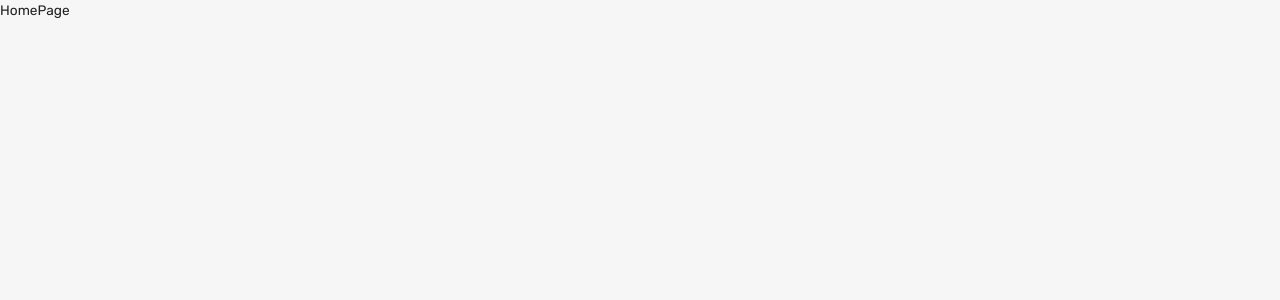
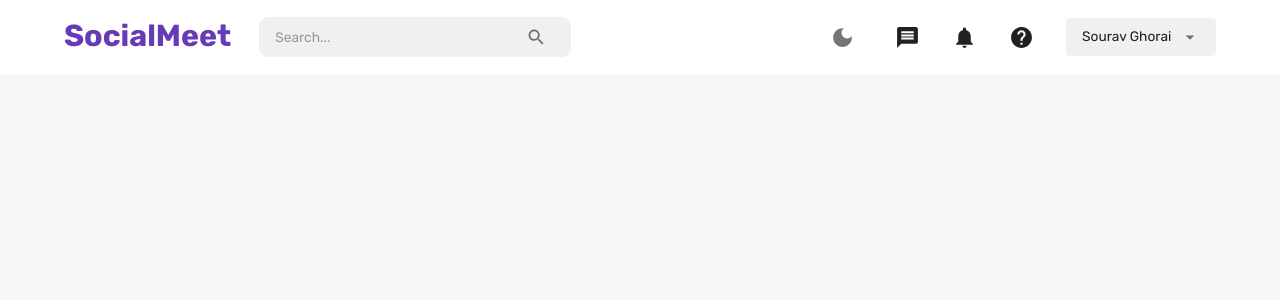
Before and after one commit to Sourav-Ghorai/SocialMeet, a React (Create React App) app in the folder client/: page /home in a window 1280 px wide. Shown: the top 300 px of the page. Built offline with nearby package versions, Linux system fonts and the light colour scheme.

Commit message:
Added Navbar

```diff
--- a/client/src/components/navbar.jsx
+++ b/client/src/components/navbar.jsx
@@ -21,13 +21,173 @@
   Menu,
   Close,
 } from "@mui/icons-material";
-import { UseDispatch, useSelector } from "react-redux";
+import { useDispatch, useSelector } from "react-redux";
 import { setMode, setLogout } from "state/reduxState";
 import { useNavigate } from "react-router-dom";
 import FlexBetween from "./FlexBetween";
 
 function Navbar() {
-  return <div>navbar</div>;
+  const [isMobileMenuToggled, setIsMobileMenuToggled] = useState(false);
+  const dispatch = useDispatch();
+  const user = useSelector((state) => state.user);
+  const navigate = useNavigate();
+  const isNonMobileScreen = useMediaQuery("(min-width: 1000px)");
+
+  const theme = useTheme();
+  const neutralLight = theme.palette.neutral.light;
+  const dark = theme.palette.neutral.dark;
+  const background = theme.palette.background.default;
+  const primaryLight = theme.palette.primary.light;
+  const alt = theme.palette.background.alt;
+
+  //   const fullName = `${user.firstName} ${user.lastName}`;
+  const fullName = "Sourav Ghorai";
+
+  return (
+    <FlexBetween padding="0.9rem 5%" backgroundColor={alt}>
+      <FlexBetween gap="1.75rem">
+        <Typography
+          fontWeight="bold"
+          fontSize="clamp(1rem, 1.9rem, 2.4rem)"
+          color="primary"
+          onClick={() => navigate("/home")}
+          sx={{
+            "&:hover": {
+              color: primaryLight,
+              cursor: "pointer",
+            },
+          }}
+        >
+          SocialMeet
+        </Typography>
+        {isNonMobileScreen && (
+          <FlexBetween
+            padding="0.1rem 1rem"
+            backgroundColor={neutralLight}
+            borderRadius="9px"
+            gap="3rem"
+          >
+            <InputBase placeholder="Search..." />
+            <IconButton>
+              <Search />
+            </IconButton>
+          </FlexBetween>
+        )}
+      </FlexBetween>
+
+      {/* Desktop Nav  */}
+      {isNonMobileScreen ? (
+        <FlexBetween gap="2rem">
+          <IconButton onClick={() => dispatch(setMode())}>
+            {theme.palette.mode === "light" ? (
+              <DarkMode sx={{ fontSize: "25px" }} />
+            ) : (
+              <LightMode sx={{ color: dark, fontSize: "25px" }} />
+            )}
+          </IconButton>
+          <Message sx={{ fontSize: "25px" }} />
+          <Notifications sx={{ fontSize: "25px" }} />
+          <Help sx={{ fontSize: "25px" }} />
+          <FormControl variant="standard" value={fullName}>
+            <Select
+              value={fullName}
+              sx={{
+                backgroundColor: neutralLight,
+                width: "150px",
+                borderRadius: "0.25rem",
+                p: "0.25rem 1rem",
+                "& .MuiSvgIcon-root": {
+                  pr: "0.25rem",
+                  width: "3rem",
+                },
+                "& .MuiSelect-select:focus": {
+                  backgroundColor: neutralLight,
+                },
+              }}
+              input={<InputBase />}
+            >
+              <MenuItem value={fullName}>
+                <Typography>{fullName}</Typography>
+              </MenuItem>
+              <MenuItem onClick={() => dispatch(setLogout)}>Logout</MenuItem>
+            </Select>
+          </FormControl>
+        </FlexBetween>
+      ) : (
+        <IconButton
+          onClick={() => setIsMobileMenuToggled(!isMobileMenuToggled)}
+        >
+          <Menu />
+        </IconButton>
+      )}
+
+      {/* Mobile Nav  */}
+      {!isNonMobileScreen && isMobileMenuToggled && (
+        <Box
+          position="fixed"
+          right="0"
+          bottom="0"
+          maxWidth="500px"
+          minWidth="300px"
+          height="100%"
+          zIndex="10"
+          backgroundColor={background}
+        >
+          {/* Close icon  */}
+          <Box display="flex" justifyContent="flex-end" padding="1rem">
+            <IconButton
+              onClick={() => setIsMobileMenuToggled(!isMobileMenuToggled)}
+            >
+              <Close />
+            </IconButton>
+          </Box>
+          {/* Menu Item  */}
+          <FlexBetween
+            display="flex"
+            flexDirection="column"
+            justifyContent="center"
+            alignItems="center"
+            gap="3rem"
+          >
+            <IconButton onClick={() => dispatch(setMode())}>
+              {theme.palette.mode === "light" ? (
+                <DarkMode sx={{ fontSize: "25px" }} />
+              ) : (
+                <LightMode sx={{ color: dark, fontSize: "25px" }} />
+              )}
+            </IconButton>
+            <Message sx={{ fontSize: "25px" }} />
+            <Notifications sx={{ fontSize: "25px" }} />
+            <Help sx={{ fontSize: "25px" }} />
+            <FormControl variant="standard" value={fullName}>
+              <Select
+                value={fullName}
+                sx={{
+                  backgroundColor: neutralLight,
+                  width: "150px",
+                  borderRadius: "0.25rem",
+                  p: "0.25rem 1rem",
+                  "& .MuiSvgIcon-root": {
+                    pr: "0.25rem",
+                    width: "3rem",
+                  },
+                  "& .MuiSelect-select:focus": {
+                    backgroundColor: neutralLight,
+                  },
+                }}
+                input={<InputBase />}
+              >
+                <MenuItem value={fullName}>
+                  <Typography>{fullName}</Typography>
+                </MenuItem>
+                <MenuItem onClick={() => dispatch(setLogout)}>Logout</MenuItem>
+              </Select>
+            </FormControl>
+          </FlexBetween>
+        </Box>
+      )}
+    </FlexBetween>
+  );
 }
 
 export default Navbar;
--- a/client/src/pages/HomePage.jsx
+++ b/client/src/pages/HomePage.jsx
@@ -1,8 +1,12 @@
+import { Box } from '@mui/material'
+import Navbar from 'components/Navbar'
 import React from 'react'
 
 function HomePage() {
   return (
-    <div>HomePage</div>
+    <Box>
+      <Navbar/>
+    </Box>
   )
 }
 
--- a/client/src/theme.js
+++ b/client/src/theme.js
@@ -16,16 +16,16 @@
     1000: "#000000",
   },
   primary: {
-     50: "#E6FBFF",
-     100: "#CCF7FE",
-     200: "#99EEFD",
-     300: "#66E6FC",
-     400: "#33DDFB",
-     500: "#00D5FA",
-     600: "#00A0BC",
-     700: "#006B7D",
-     800: "#00353F",
-     900: "#001519",
+    50: "#ede7f6",
+    100: "#d1c4e9",
+    200: "#b39ddb",
+    300: "#9575cd",
+    400: "#7e57c2",
+    500: "#673ab7",
+    600: "#5e35b1",
+    700: "#512da8",
+    800: "#4527a0",
+    900: "#311b92",
   },
 };
 
@@ -40,7 +40,7 @@
             primary: {
               dark: colorTokens.primary[200],
               main: colorTokens.primary[500],
-               light: colorTokens.primary[800],
+              light: colorTokens.primary[700],
             },
             neutral: {
               dark: colorTokens.grey[100],
@@ -59,7 +59,7 @@
             primary: {
               dark: colorTokens.primary[700],
               main: colorTokens.primary[500],
-               light: colorTokens.primary[50],
+              light: colorTokens.primary[300],
             },
             neutral: {
               dark: colorTokens.grey[700],
```
Lines whose indentation alone changed are shown as unchanged.
